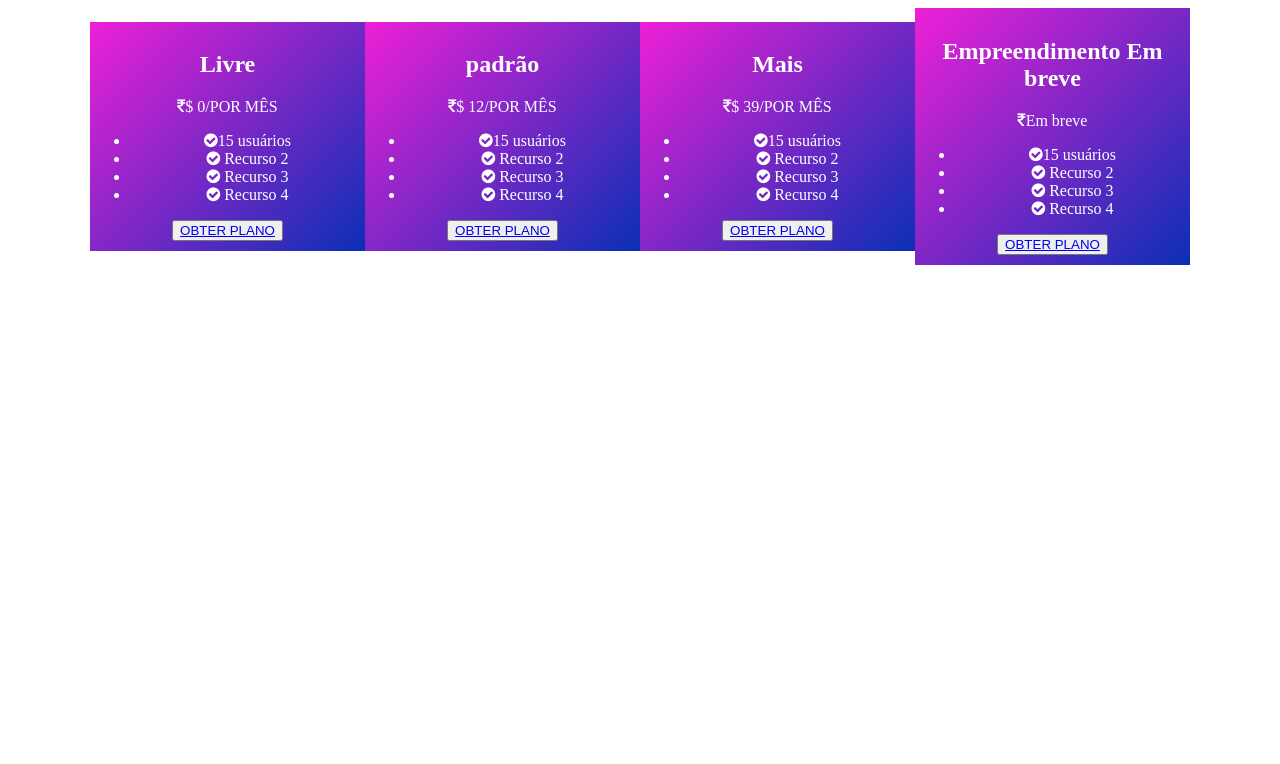
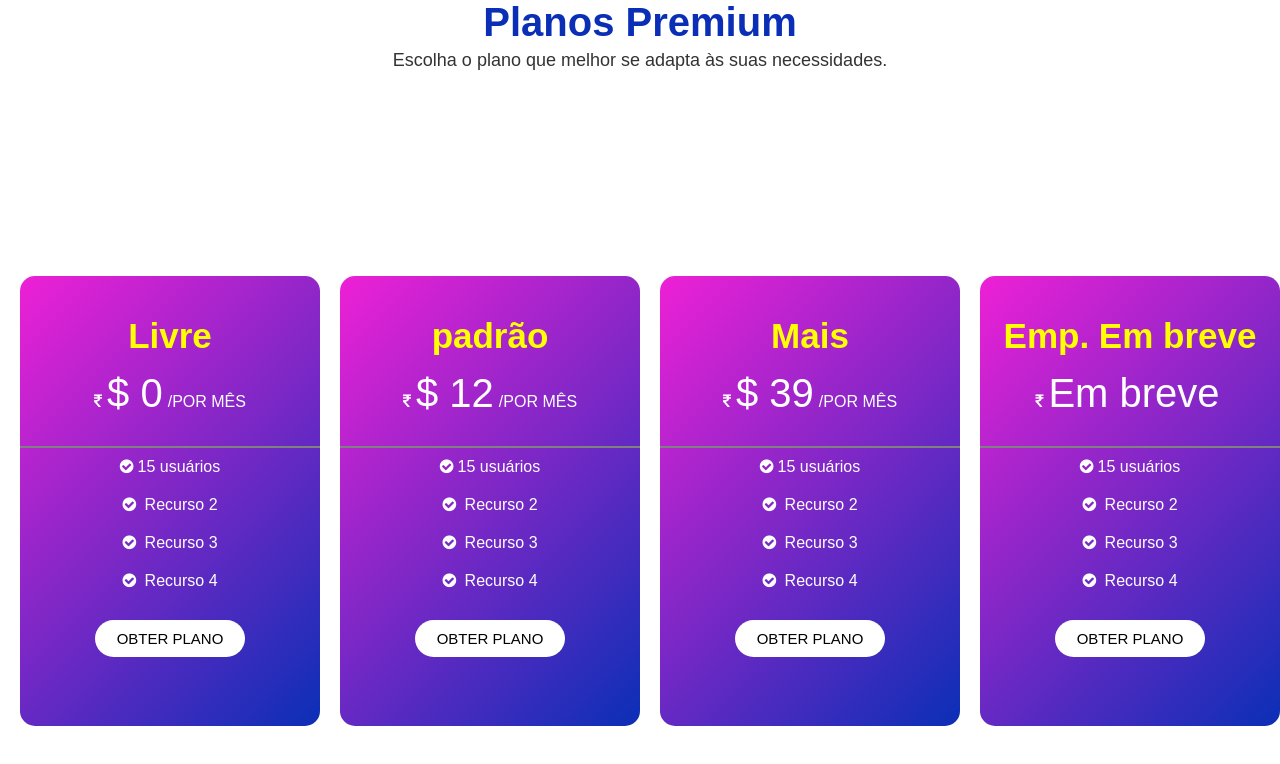
Before and after one commit to Luanbepi01/paginaweb, a plain HTML site: page Trabalho_PaginaDePrecos/index.html in a window 1280 px wide. Drawn offline with Linux system fonts and the light colour scheme.

Commit message:
alteraçoesNaPagina
melhoria na pagina

```diff
--- a/Trabalho_PaginaDePrecos/index.html
+++ b/Trabalho_PaginaDePrecos/index.html
@@ -10,6 +10,10 @@
 </head>
 
 <body>
+    <div class="header">
+        <h1>Planos Premium</h1>
+        <p>Escolha o plano que melhor se adapta às suas necessidades.</p>
+    </div>
 
     <div class="container">
         <div class="card">
@@ -62,7 +66,7 @@
 
         <div class="card">
             <div class="card-title">
-                <h2>Empreendimento Em breve</h2>
+                <h2>Emp. Em breve</h2>
                 <p><i class="fa fa-rupee"></i><span>Em breve</span></p>
             </div>
             <div class="card-content">
--- a/Trabalho_PaginaDePrecos/style.css
+++ b/Trabalho_PaginaDePrecos/style.css
@@ -1,18 +1,118 @@
+*{
+    margin: 0;
+    padding: 0;
+    box-sizing: border-box;
+    font-family: Arial, Helvetica, sans-serif;
+}
+
+body{
+    width: 100%;
+    height: 100vh;
+
+}
+
+.header {
+    text-align: center;
+    margin-bottom: 10px;
+}
+
+.header h1 {
+    font-size: 40px;
+    color: #0a2fb6;
+    margin-bottom: 5px;
+}
+
+.header p {
+    font-size: 18px;
+    color: #333;
+}
+
 .container{
-    width: 1100px;
+    width: 1300px;
     height: 100%;
     margin: auto;
     display: flex;
     align-items: center;
-    justify-content: space-around;
+    justify-content: center; /* Centraliza os cards no contêiner */
+    gap: 20px; /* Adiciona espaçamento entre os cards */
     color: white;
+    margin-top: 30px; /* Adiciona margem superior para descer o título e parágrafo */
 }
 
 .container .card{
     width: 300px;
+    min-height: 450px; /* Define uma altura mínima para os cards */
     height: auto;
     padding: 10px 0;
     text-align: center;
     background: linear-gradient(135deg,#ee20d6 0%, #0a2fb6 100%);
+    border-radius: 15px;
+    box-shadow: 2px;
+    transition: transform 0.3s;
+}
 
+.container .card:hover{
+    transform: scale(1.050);
 }
+
+.container .card .card-title{
+    padding: 30px 20px;
+    border-bottom: 2px solid gray;
+}
+
+.container .card .card-title h2{
+    font-size: 35px;
+    padding-bottom: 15px;
+    color: yellow;
+}
+
+.container .card .card-title p span{
+    font-size: 40px;
+    padding: 0 5px;
+}
+
+.container .card .card-content ul{
+    padding: 0 20px; /* Ajuste do padding */
+    padding-bottom: 20px;
+    list-style: none; /* Remove os marcadores de lista */
+}
+
+.container .card .card-content ul li{
+    list-style: none;
+    padding: 10px 0;
+}
+
+.container .card .card-content ul li i{
+    margin-right: 4px;
+}
+
+.container .card .card-content button{
+    width: 150px;
+    padding: 10px 20px;
+    background: white;
+    border-radius: 20px;
+    margin-bottom: 10px;
+    outline: none;
+    border: none;
+    cursor: pointer;
+    transition: 0.3s;
+}
+
+.container .card .card-content button:hover{
+    background: #17aed9;
+    letter-spacing: 1.2px;
+}
+
+.container .card .card-content button a{
+    text-decoration: none;
+    color: black;
+    font-size: 15px;
+}
+
+.card-title h2,
+.card-title p,
+.card-content ul {
+    max-width: 280px; /* Limita a largura do texto */
+    word-wrap: break-word; /* Quebra palavras longas */
+    margin: auto; /* Centraliza o texto */
+}
```
